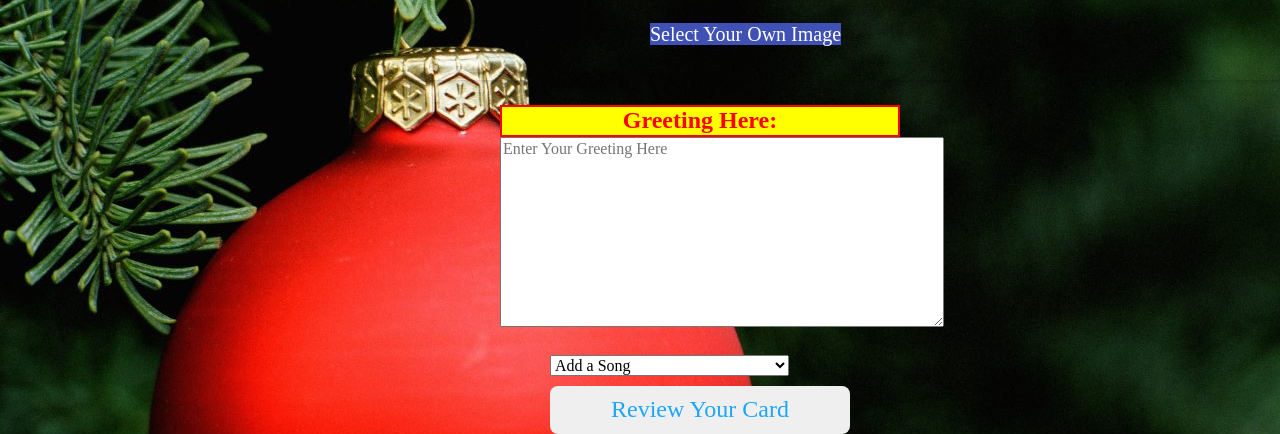
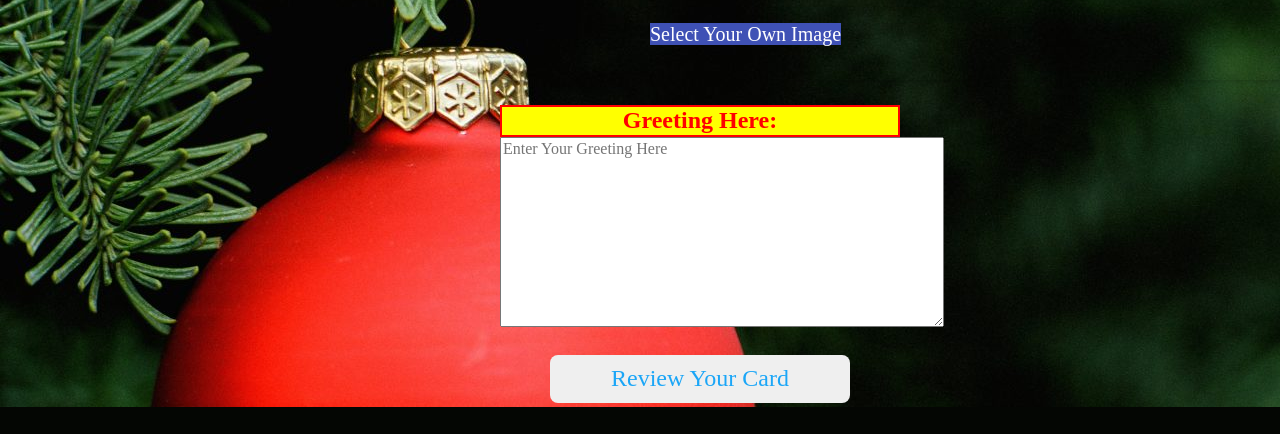
Before and after one commit to leongus1/holiday_greetings_group, a Django app: page /create in a window 1280 px wide. Shown: the part 393-827 px from the top of the page. After the commit the page ends 800 px from the top, so only its background shows below. Run offline with Django 3.2, Linux system fonts and the light colour scheme; some libraries are stand-ins or nearby versions.

Commit message:
updated audio code

```diff
--- a/code/hg_proj/hg_app/templates/create.html
+++ b/code/hg_proj/hg_app/templates/create.html
@@ -37,13 +37,6 @@
           </h2>
           <textarea cols="47" rows="10" name="greet_text" placeholder="Enter Your Greeting Here" style="margin-left: 500px; display: block; margin-top: 0px;" >{%if edit%}{{this_card.message}}{%endif%}</textarea><br>
 
-          <select name="audio" style="margin-left: 550px; margin-top: 10px;">
-            <option value="0">Add a Song</option>
-            <option value="1">Jingle Bells</option>
-            <option value="2">Rudolph the Red-Nosed Reindeer</option>
-            <option value="3">Wish you a Merry Christmas</option>
-          </select><br>
-
           <button type="submit" style="margin-left: 550px; margin-top: 10px;">{%if edit%} Update Card {%else%}Review Your Card{%endif%}</button>
         </form>
     </div>
```
Also changed, not shown: code/hg_proj/db.sqlite3.
